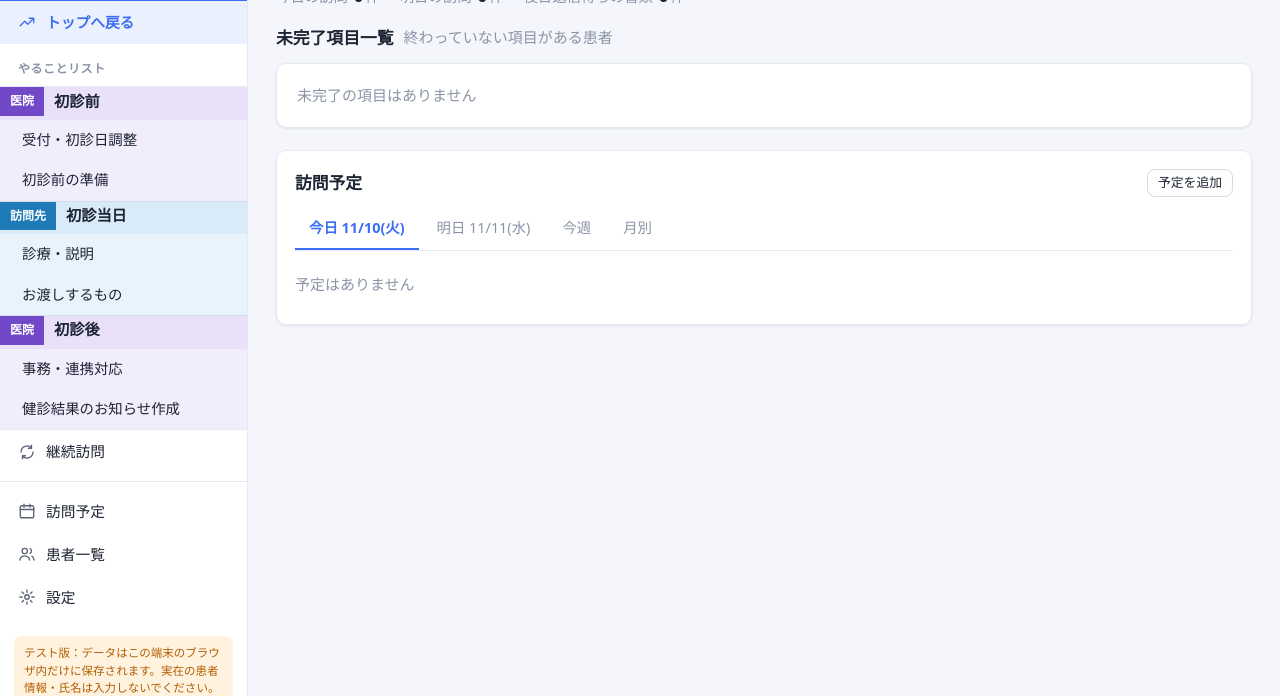
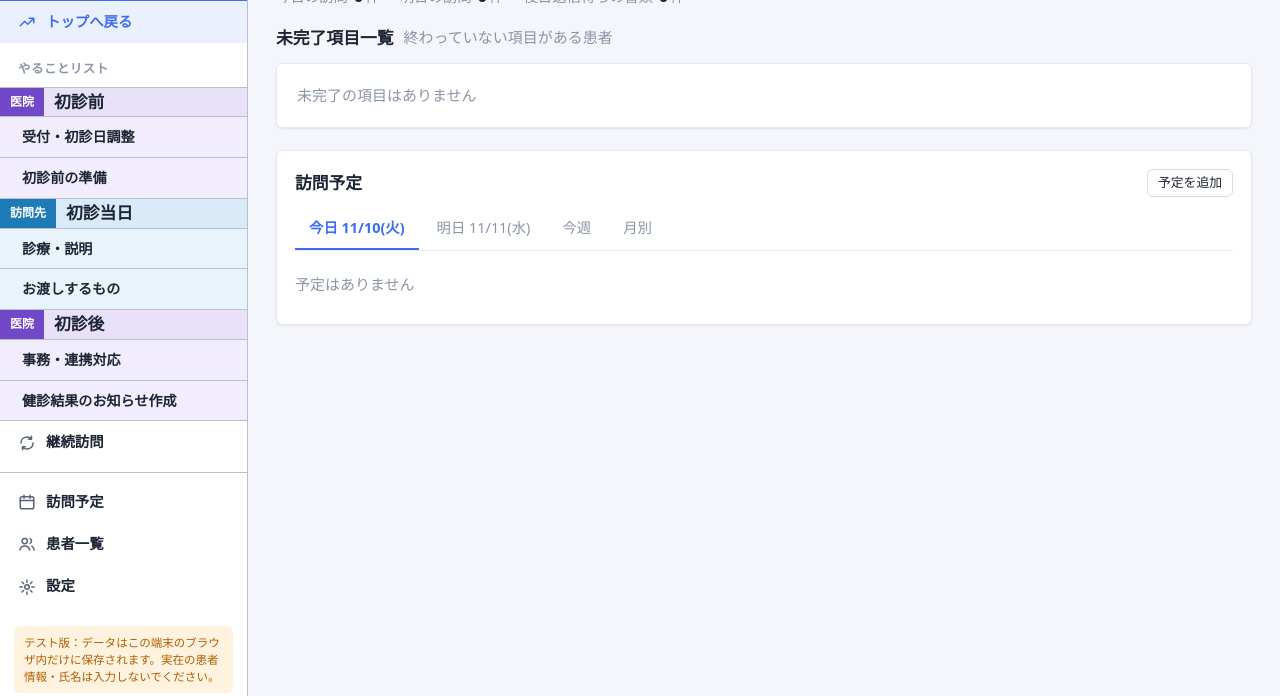
Before and after one commit to Houmon-dashboard/main, a plain HTML site: page index.html in a window 1280 px wide. Shown: the part 104-800 px from the top of the page. Drawn offline with Linux system fonts and the light colour scheme.

Commit message:
左メニューの区切り線を濃く・文字を太字に、角丸を6pxに統一
Co-Authored-By: Claude Opus 5.5 <noreply@anthropic.com>

```diff
--- a/style.css
+++ b/style.css
@@ -5,6 +5,7 @@
   --muted: #8a94a6;
   --line: #e6e9f0;
   --line-strong: #d5dae4;
+  --side-line: #b9c0cc;
   --accent: #3d6df2;
   --accent-soft: #eaf0fe;
   --ok: #18884a;
@@ -19,7 +20,7 @@
   --clinic: #7048c8;
   --clinic-soft: #f2edfc;
   --clinic-line: #ddd0f5;
-  --radius: 10px;
+  --radius: 6px;
   --shadow: 0 1px 2px rgba(16, 24, 40, .05), 0 1px 3px rgba(16, 24, 40, .04);
   --sidebar-w: 248px;
 }
@@ -45,7 +46,7 @@ h3 { font-size: .95rem; }
   width: var(--sidebar-w);
   flex-shrink: 0;
   background: var(--panel);
-  border-right: 1px solid var(--line);
+  border-right: 1px solid var(--side-line);
   padding: 0 0 24px;
   position: sticky;
   top: 0;
@@ -70,26 +71,26 @@ main { padding: 20px 28px 40px; max-width: 1280px; }
   padding: 10px 18px;
   color: var(--text);
   text-decoration: none;
-  font-size: .92rem;
+  font-size: .9rem;
+  font-weight: 700;
 }
-.nav-item svg { width: 18px; height: 18px; fill: none; stroke: currentColor; stroke-width: 1.8; stroke-linecap: round; stroke-linejoin: round; color: #5b6578; flex-shrink: 0; }
+.nav-item svg { width: 18px; height: 18px; fill: none; stroke: currentColor; stroke-width: 2; stroke-linecap: round; stroke-linejoin: round; color: #5b6578; flex-shrink: 0; }
 .nav-item:hover { background: var(--bg); }
-.nav-item.active { background: var(--accent-soft); color: var(--accent); font-weight: 600; }
+.nav-item.active { background: var(--accent-soft); color: var(--accent); }
 .nav-item.active svg { color: var(--accent); }
 .nav-text { flex: 1; }
-.nav-heading { font-size: .75rem; color: var(--muted); font-weight: 600; margin: 16px 18px 8px; letter-spacing: .04em; }
-.nav-sep { height: 1px; background: var(--line); margin: 8px 0; }
+.nav-heading { font-size: .78rem; color: var(--muted); font-weight: 700; margin: 16px 18px 8px; letter-spacing: .04em; }
+.nav-sep { height: 1px; background: var(--side-line); margin: 8px 0; }
 
-/* やることリスト：角丸なし・横幅いっぱいのブロック */
-.phase-block { border-top: 1px solid var(--line); }
-.phase-block + .phase-block { border-top-color: var(--line-strong); }
-.phase-block + .nav { border-top: 1px solid var(--line); }
+/* やることリスト：角丸なし・横幅いっぱいのブロック、項目ごとに区切り線 */
+.phase-block { border-top: 1px solid var(--side-line); }
+.phase-block + .nav { border-top: 1px solid var(--side-line); }
 .phase-block.phase-clinic { background: var(--clinic-soft); }
 .phase-block.phase-visit { background: var(--visit-soft); }
-.phase-block .nav-item { padding: 9px 18px 9px 22px; font-size: .9rem; }
+.phase-block .nav-item { padding: 9px 18px 9px 22px; font-size: .88rem; border-top: 1px solid var(--side-line); }
 .phase-block .nav-item:hover { background: rgba(255, 255, 255, .6); }
 .phase-block .nav-item.active { background: #fff; }
-.phase-title { display: flex; align-items: center; gap: 10px; font-size: .95rem; font-weight: 700; padding: 0 18px 4px 0; }
+.phase-title { display: flex; align-items: center; gap: 10px; font-size: 1.05rem; font-weight: 700; padding: 0 18px 0 0; }
 .phase-clinic .phase-title { background: #e9e1fa; }
 .phase-visit .phase-title { background: #d9ebf8; }
 .phase-title .place-tag { padding: 5px 10px; border-radius: 0; font-size: .75rem; }
@@ -111,7 +112,7 @@ main { padding: 20px 28px 40px; max-width: 1280px; }
 }
 .count { font-size: .78rem; color: var(--muted); }
 
-.sidebar-note { margin: 18px 14px 0; font-size: .72rem; color: var(--warn); background: var(--warn-soft); border-radius: 8px; padding: 8px 10px; line-height: 1.5; }
+.sidebar-note { margin: 18px 14px 0; font-size: .72rem; color: var(--warn); background: var(--warn-soft); border-radius: 6px; padding: 8px 10px; line-height: 1.5; }
 
 .topbar {
   display: flex; align-items: center; gap: 12px;
@@ -124,11 +125,11 @@ main { padding: 20px 28px 40px; max-width: 1280px; }
 .topbar-controls { margin-left: auto; display: flex; gap: 8px; flex-wrap: wrap; }
 .mini-select {
   display: flex; align-items: center; gap: 6px;
-  background: var(--panel); border: 1px solid var(--line); border-radius: 8px;
+  background: var(--panel); border: 1px solid var(--line); border-radius: 6px;
   padding: 0 4px 0 10px; font-size: .8rem; color: var(--muted);
 }
 .mini-select select { border: none; min-height: 32px; padding: 4px; font-size: .85rem; background: transparent; }
-.menu-btn { display: none; background: none; border: none; padding: 6px; margin-left: -6px; cursor: pointer; color: var(--text); border-radius: 8px; }
+.menu-btn { display: none; background: none; border: none; padding: 6px; margin-left: -6px; cursor: pointer; color: var(--text); border-radius: 6px; }
 .menu-btn svg { width: 24px; height: 24px; fill: none; stroke: currentColor; stroke-width: 2; stroke-linecap: round; }
 .backdrop { display: none; }
 
@@ -136,7 +137,7 @@ main { padding: 20px 28px 40px; max-width: 1280px; }
 select, input[type="text"], input[type="date"], input[type="time"], textarea {
   font: inherit; color: inherit;
   border: 1px solid var(--line-strong);
-  border-radius: 8px;
+  border-radius: 6px;
   padding: 6px 8px;
   background: #fff;
   min-height: 36px;
@@ -150,7 +151,7 @@ select:focus, input:focus, textarea:focus { outline: 2px solid var(--accent); ou
   border: 1px solid var(--line-strong);
   background: #fff; color: var(--text);
   padding: 7px 14px;
-  border-radius: 8px;
+  border-radius: 6px;
   cursor: pointer; text-decoration: none;
   min-height: 36px;
 }
@@ -182,7 +183,7 @@ select:focus, input:focus, textarea:focus { outline: 2px solid var(--accent); ou
 .empty-card { padding: 20px; color: var(--muted); }
 .crumb { margin-bottom: 10px; font-size: .9rem; }
 .warn-text { color: var(--warn); }
-.note-box { margin-top: 10px; background: var(--warn-soft); color: var(--warn); border-radius: 8px; padding: 8px 12px; font-size: .88rem; }
+.note-box { margin-top: 10px; background: var(--warn-soft); color: var(--warn); border-radius: 6px; padding: 8px 12px; font-size: .88rem; }
 
 .summary { display: flex; flex-wrap: wrap; gap: 6px 20px; margin-bottom: 16px; color: var(--muted); font-size: .9rem; }
 .summary strong { color: var(--text); font-size: 1.05rem; margin: 0 2px; }
@@ -246,7 +247,7 @@ select:focus, input:focus, textarea:focus { outline: 2px solid var(--accent); ou
   gap: 8px;
   align-items: center;
   padding: 6px 8px;
-  border-radius: 8px;
+  border-radius: 6px;
 }
 .cl-item:nth-child(even) { background: #fafbfd; }
 .cl-item.sub .cl-label { padding-left: 18px; }
@@ -290,7 +291,7 @@ select:focus, input:focus, textarea:focus { outline: 2px solid var(--accent); ou
 .tab.active { color: var(--accent); border-bottom-color: var(--accent); font-weight: 600; }
 
 .cal-head { display: flex; align-items: center; gap: 8px; margin-bottom: 8px; flex-wrap: wrap; }
-.cal { display: grid; grid-template-columns: repeat(7, 1fr); border: 1px solid var(--line); border-radius: 8px; overflow: hidden; }
+.cal { display: grid; grid-template-columns: repeat(7, 1fr); border: 1px solid var(--line); border-radius: 6px; overflow: hidden; }
 .cal-wd { font-size: .78rem; text-align: center; padding: 4px; background: #f8f9fc; border-bottom: 1px solid var(--line); color: var(--muted); }
 .cal-cell { min-height: 88px; padding: 4px; border-right: 1px solid var(--line); border-bottom: 1px solid var(--line); overflow: hidden; }
 .cal-cell:nth-child(7n) { border-right: none; }
@@ -322,7 +323,7 @@ select:focus, input:focus, textarea:focus { outline: 2px solid var(--accent); ou
 .toast {
   position: fixed; left: 50%; bottom: 24px; transform: translateX(-50%);
   background: #1d2433; color: #fff;
-  padding: 10px 18px; border-radius: 8px; font-size: .9rem; z-index: 100;
+  padding: 10px 18px; border-radius: 6px; font-size: .9rem; z-index: 100;
 }
 
 /* ---------- 健診結果のお知らせ ---------- */
@@ -426,7 +427,7 @@ select:focus, input:focus, textarea:focus { outline: 2px solid var(--accent); ou
   .cal-item { font-size: .62rem; }
   .table thead { display: none; }
   .table, .table tbody, .table tr, .table td { display: block; width: 100%; }
-  .table tr { border: 1px solid var(--line); border-radius: 8px; padding: 6px 8px; margin-bottom: 8px; }
+  .table tr { border: 1px solid var(--line); border-radius: 6px; padding: 6px 8px; margin-bottom: 8px; }
   .table td { border: none; padding: 3px 0; }
 }
 
```
